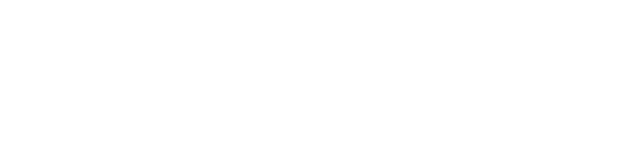
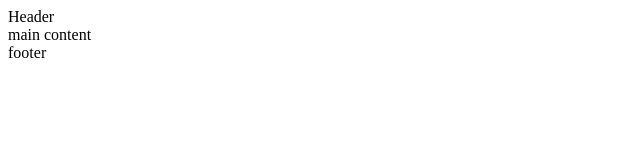
Before and after one commit to Bryony-B/love-running, a plain HTML site: page index.html in a window 1280 px wide. Shown: the whole page, without its empty margins (0-640 px from the left). Drawn offline with Linux system fonts and the light colour scheme.

Commit message:
create general page structure

```diff
--- a/index.html
+++ b/index.html
@@ -4,6 +4,9 @@
 <head>
     <meta charset="UTF-8">
     <meta name="viewport" content="width=device-width, initial-scale=1.0">
+    <!--meta tags for search engines-->
+    <meta name="description" content="Love Running. Club for runners in Dublin, Ireland.  Urban running, trail running, Dublin docklands and Pheonix park">
+    <meta name="keywords" content="love running, run, running club, runners, Ireland, Dublin, Sport, exercise">
     <!--title-->
     <title>Love Running</title>
     <!--favicon-->
@@ -15,6 +18,14 @@
 </head>
 
 <body>
+    <!--header-->
+    <header>Header</header>
+
+    <!--main content-->
+    <main>main content</main>
+
+    <!--footer-->
+    <footer>footer</footer>
 
 </body>
 
```
